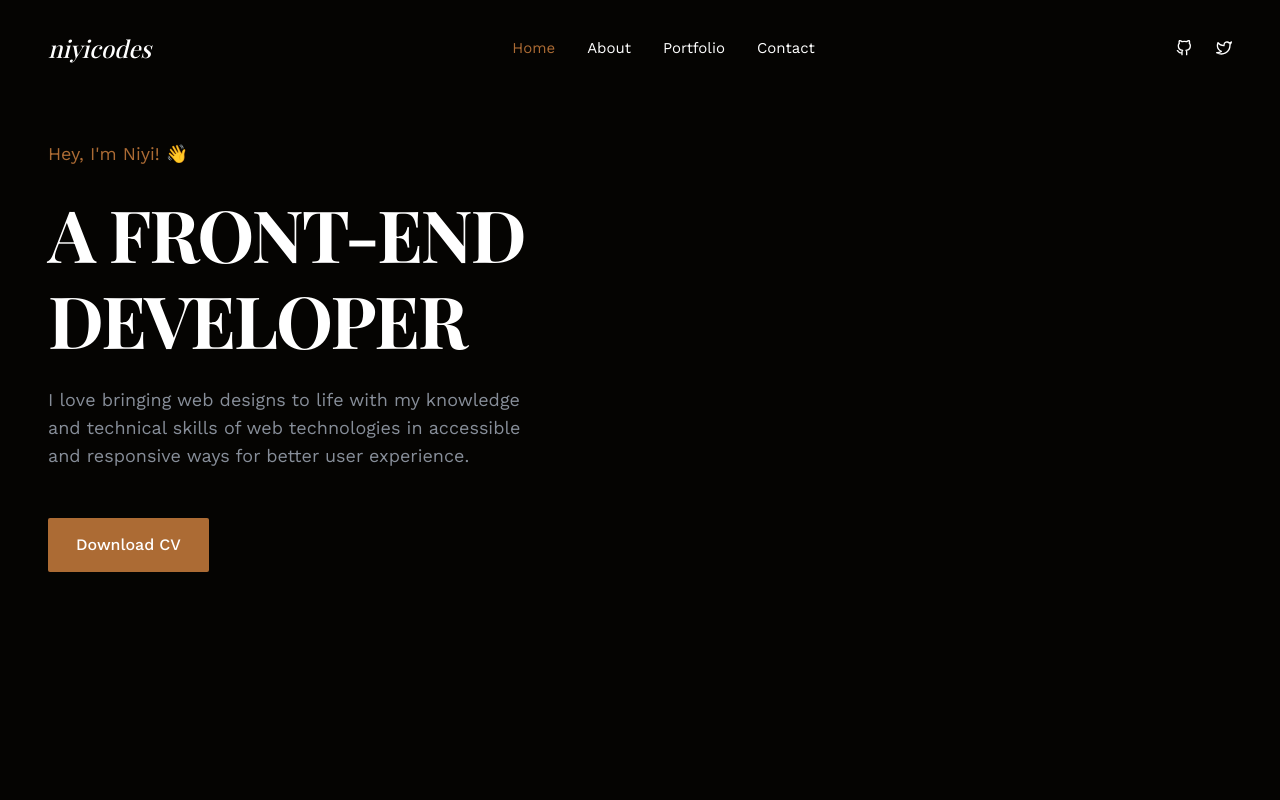
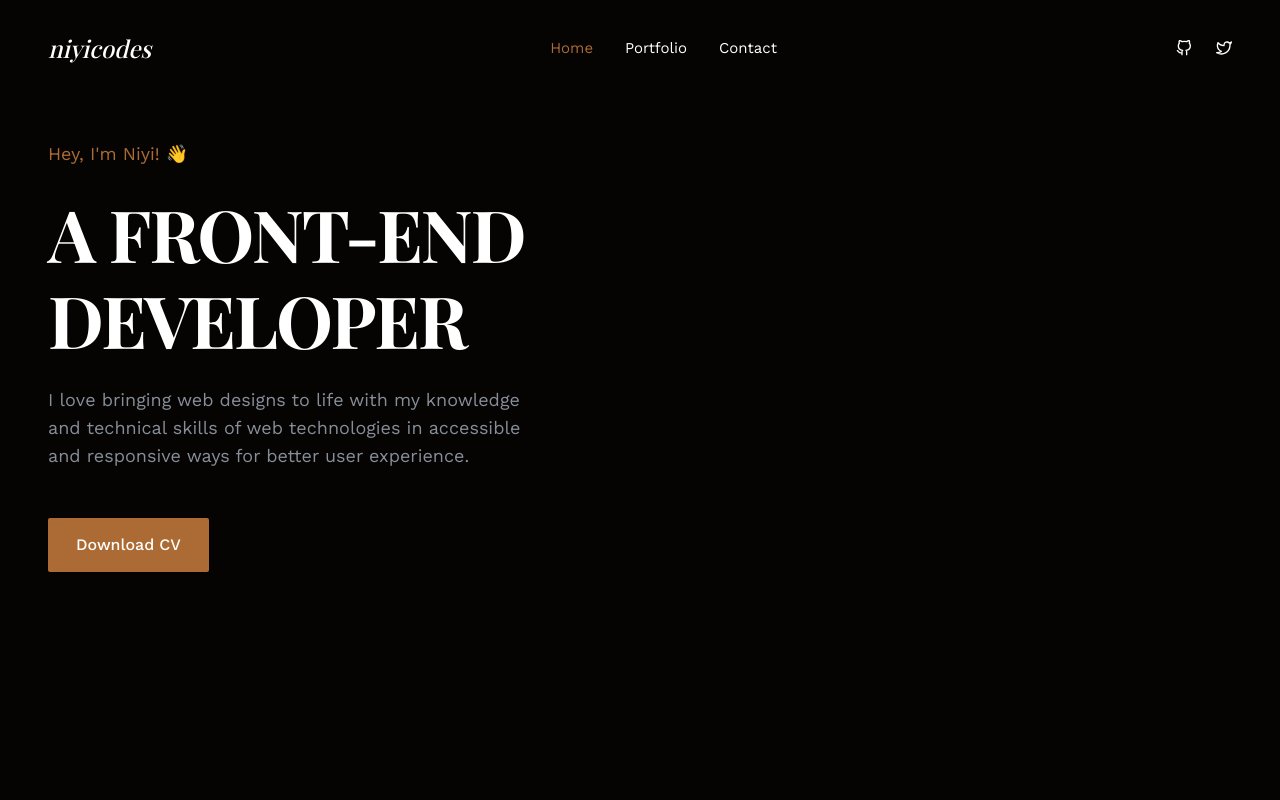
Before and after one commit to niyicodes/MyPortfolio, a React (Vite) app: page / in a window 1280 px wide. Shown: the top 800 px of the page. Built offline with nearby package versions, Linux system fonts and the light colour scheme; a web font is replaced by a local one.

Commit message:
done again...for now

```diff
--- a/src/Components/Skills.jsx
+++ b/src/Components/Skills.jsx
@@ -8,7 +8,7 @@
     <section className='bg-tertiary py-12'>
       <div className='container mx-auto'>
         <div
-          className='grid grid-cols-5 gap-4'
+          className='grid grid-cols-3 lg:grid-cols-4 gap-4'
         >
           {skills.map((skill, index) => {
             return (
--- a/src/data.js
+++ b/src/data.js
@@ -27,10 +27,10 @@
   name: "home",
   href: "home",
  },
- {
-  name: "about",
-  href: "about",
- },
+ // {
+ //  name: "about",
+ //  href: "about",
+ // },
  {
   name: "portfolio",
   href: "portfolio",
```
